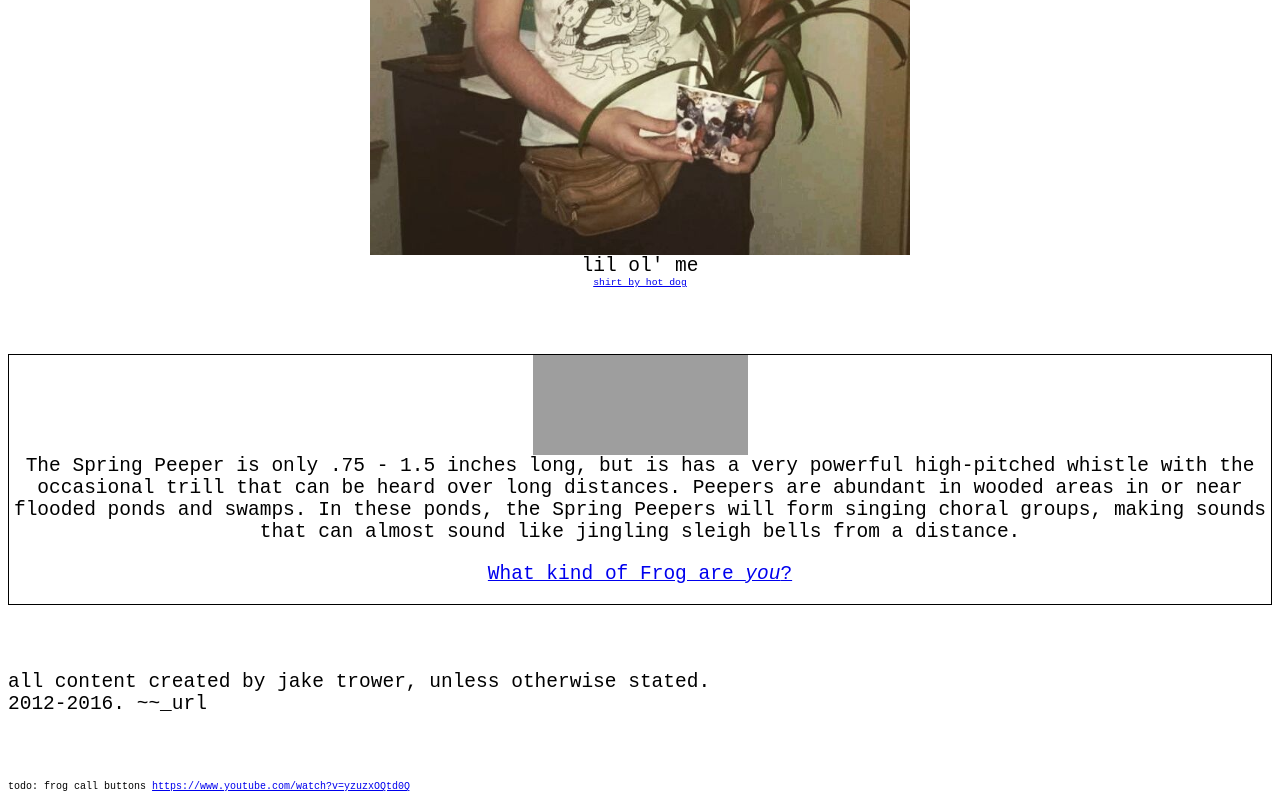
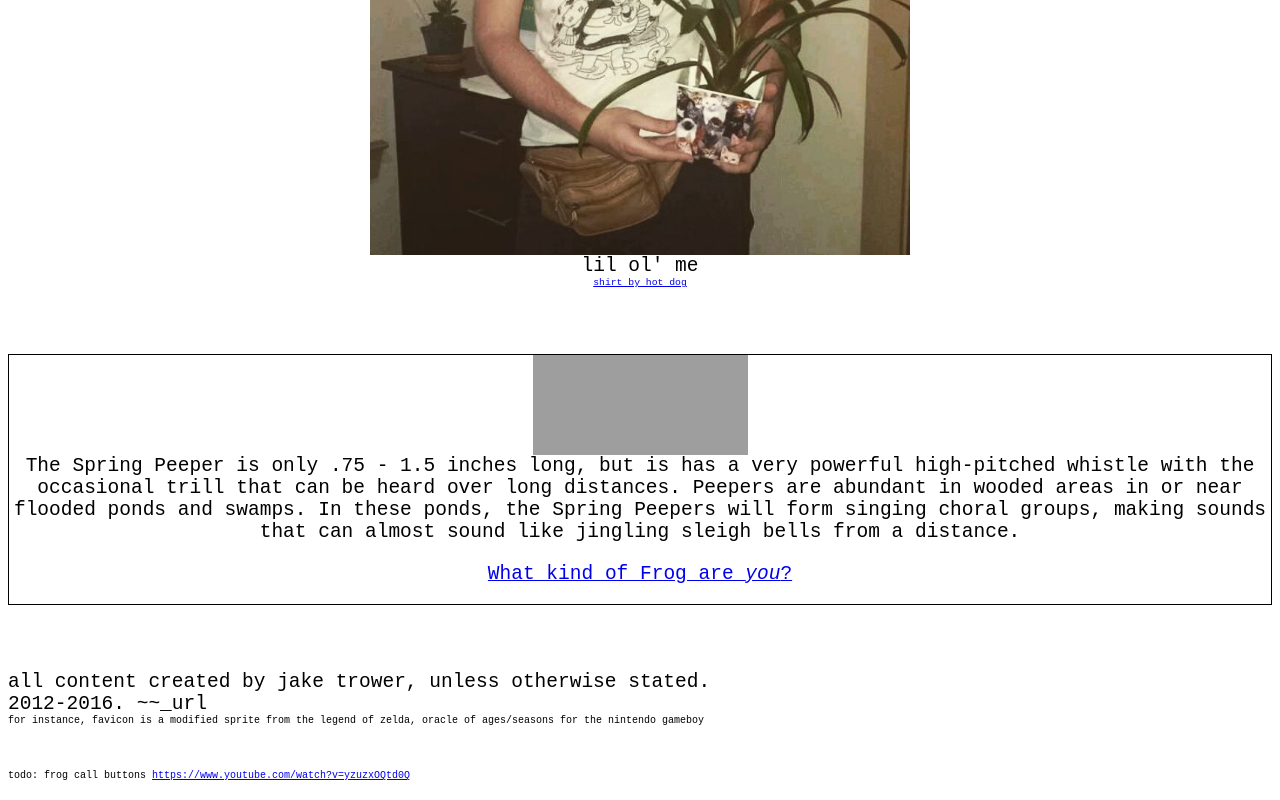
Before and after one commit to jakeonaut/jakeonaut.github.io, a plain HTML site: page index.html in a window 1280 px wide. Shown: the part 513-1313 px from the top of the page. Drawn offline with Linux system fonts and the light colour scheme; grey boxes are pictures that could not be loaded.

Commit message:
added favicon

```diff
--- a/index.html
+++ b/index.html
@@ -158,7 +158,7 @@
             2012-2016. ~~_url
         </div>
     <!--End of that organizing table thing-->
-
+    <span style="font-size: 10px;">for instance, favicon is a modified sprite from the legend of zelda, oracle of ages/seasons for the nintendo gameboy</span>
     <br/><br/><br/>
 <span style="font-size: 10px;">
 todo: frog call buttons <a href="https://www.youtube.com/watch?v=yzuzxOQtd0Q">https://www.youtube.com/watch?v=yzuzxOQtd0Q</a>
```
Also changed, not shown: favicon.ico (added).
